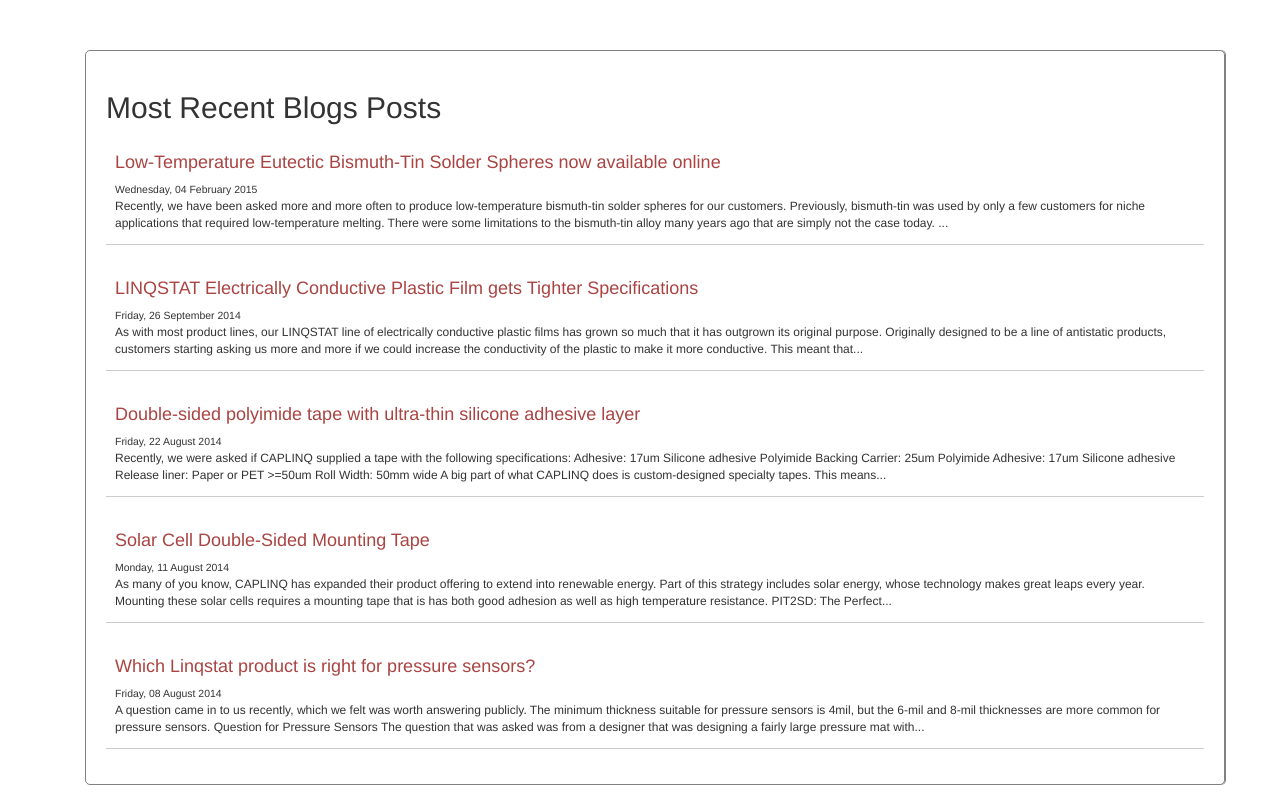
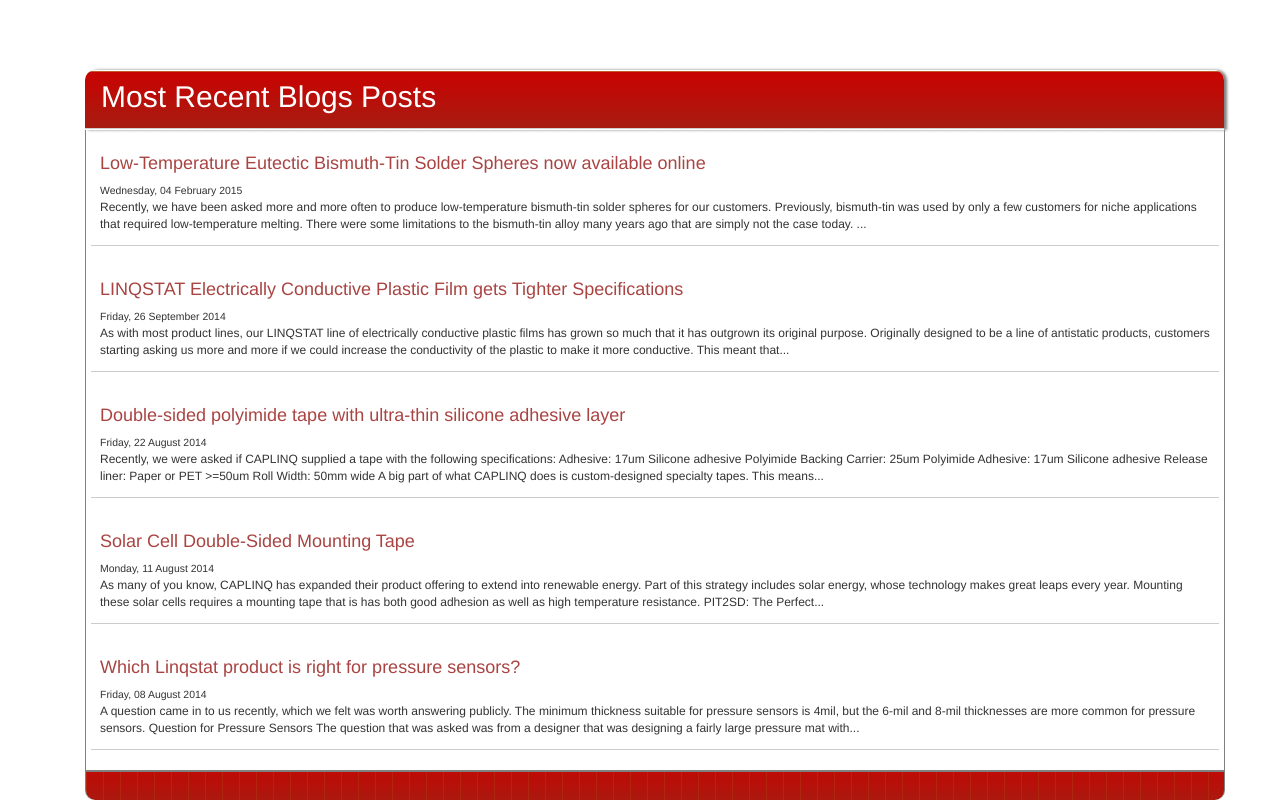
Before and after one commit to FarooqAbdullah/CaplinqResponsive, a plain HTML site: page index.html in a window 1280 px wide. Shown: the part 1921-2725 px from the top of the page. Drawn offline with Linux system fonts and the light colour scheme.

Commit message:
changed blog section

```diff
--- a/css/style.css
+++ b/css/style.css
@@ -303,7 +303,6 @@
 	}
 }
 
-
 .dropdown.search_condition {
 
 }
@@ -471,6 +470,13 @@
 }
 
 
+.customForBlog {
+  margin: 0 auto;
+}
+.headerBG {
+  padding: 0 0 10px;
+}
+
 .blog
 {
 	border:1px solid gray;
@@ -480,34 +486,101 @@
 	font-size:12px;
 	}
 
+.clearfix:after {
+  clear: both;
+  content: ".";
+  display: block;
+  height: 0;
+  visibility: hidden;
+  font-size: 0;
+}
 
 .headerBG .header {
   background: url(../images/sectionHD.png) repeat-x 0 -58px;
-  height: 58px;
-  padding-bottom: 84px;
-  position: relative;
+  height:60px;
+  border-top-right-radius:10px;
+   border-top-left-radius:10px;
+  	box-shadow:3px 0px 3px gray;
+	width:99.9%;
+
 }
 
-.headerBG .header .left {
-  float: left;
-  background: url(../images/sectionHD.png) no-repeat 0 1px;
-  width: 17px;
-  height: 57px;
+.wpposts.headerBG{
+	border-right:1px solid gray;
+	border-left:1px solid gray;
+   padding:5px;
 }
 
-.headerBG .header .right {
-  float: right;
-  background: url(../images/sectionHD.png) no-repeat right -117px;
-  height: 142px;
-  width: 17px;
+h3.show {
+	color:white;
+  font-size: 30px !important  ;
+  font-weight:lighter !important;
+  margin-left:10px;
+  width:100%;
 }
+
+@media screen and (min-width:270px) and (max-width:320px)
+{
+h3.show {
+	color:white;
+  font-size: 18px !important  ;
+  font-weight:lighter !important;
+}
+
+.headerBG .header {
+	height:40px;
+}
+}
+
+@media screen and (min-width:321px) and (max-width:350px)
+{
+h3.show {
+	color:white;
+  font-size: 20px !important  ;
+  font-weight:lighter !important;
+
+}
+}
+
+@media screen and (min-width:351px) and (max-width:440px)
+{
+h3.show {
+
+  font-size: 23px !important  ;
+  font-weight:lighter !important;
+  margin-left:5px;
+  margin-top:0px;
+
+}
+
+}
+
 
 .wppost {
   border-bottom: 1px solid #cccccc;
   padding: 9px;
   padding-bottom: 12px;
+  font-size:12px;
 }
 
+.headerBG .footer div.mid {
+  padding: 0 17px;
+}
+
+.wppost:hover{
+	background-color:#eeeeee ;
+}
+
+.blogfooter{
+	width:100%;
+	background: url(../images/sectionHD.png) repeat-x 0 -20px;
+	border:1px solid gray;
+	border-top:2px solid gray;
+	border-bottom:none;
+	border-bottom-right-radius:10px;
+	border-bottom-left-radius:10px;
+	height:30px;
+}
 
 
 #Mod91 {
@@ -557,8 +630,6 @@
 .upf1 {
     min-height: 145px;
 }
-
-
 
 
 @media screen and (min-width:275px) and (max-width:600px)
--- a/index.html
+++ b/index.html
@@ -356,19 +356,19 @@
                         </div>
                         <div class="dropdown search_condition">
                             <button class="btn btn-default dropdown-toggle" type="button" id="dropdownMenu2" data-toggle="dropdown" aria-expanded="true">
-                                <span class="glyphicon glyphicon-search"></span>
+                                <span class="glyphicon glyphicon-search navinputbutton"></span>
                             </button>
                             <ul class="dropdown-menu" role="menu" aria-labelledby="dropdownMenu1">
                                 <li role="presentation">
                                     <div class="form-group">
-                                        <input type="text" class="form-control" id="search_hide" placeholder="Search">
+                                        <input type="text" class="form-control navinputsearch" id="search_hide" placeholder="Search">
                                     </div>
                                 </li>
                             </ul>
                         </div>
                         <button type="submit" class="hide btn btn-default">Submit</button>
                     </form>
-                </div><!-- /.navbar-collapse -->
+                </div><!--navbar-collapse -->
             </div>
             <!-- /.container-fluid -->
         </nav>
@@ -503,7 +503,7 @@
     <div id="section" class="container">
 		<div class="row">
 			<div class="col-md-12">
-				<div class="blog" id="Mod197">
+				<div class="jamod module headerBG clearfix customForBlog" id="Mod197">
 
 					<div class="header">
 						<div class="left"> </div>
@@ -560,7 +560,7 @@
 						<div style="clear:both"></div>
 						</div>
 					</div>
-
+					<div class="blogfooter"></div>
 			</div>
 		</div>
 	</div>
--- a/js/custom.js
+++ b/js/custom.js
@@ -27,6 +27,5 @@
 				$(window).scroll(function() {
 					stickyNav();
 					});
-	}
 
-);
+});
```
